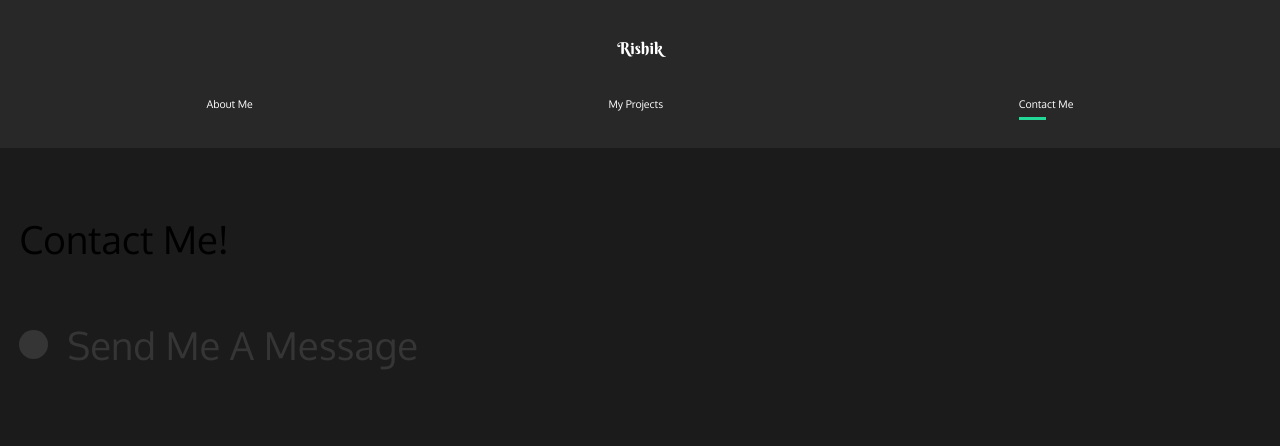
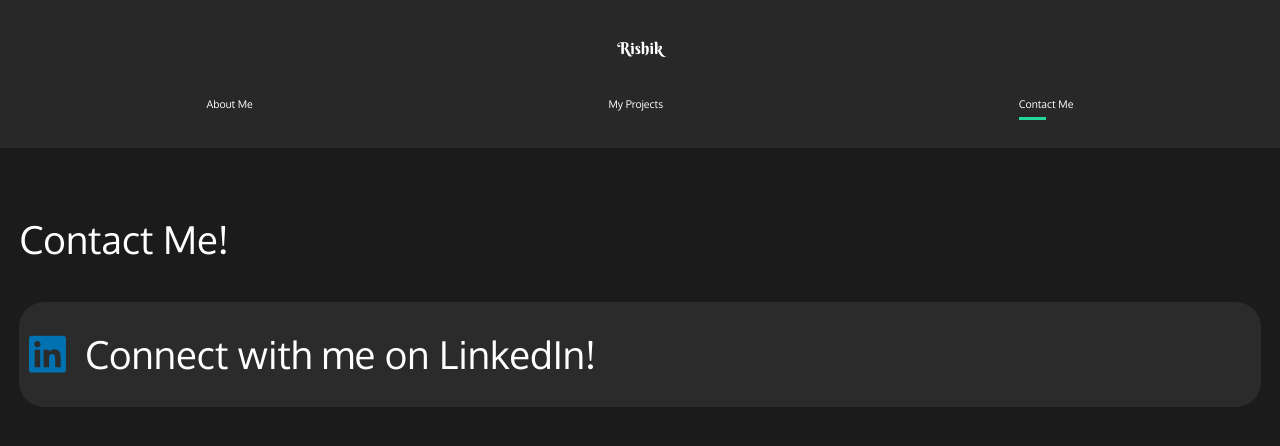
Before and after one commit to blazepower/portfolio, a React (Create React App) app: page /contact in a window 1280 px wide. Shown: the top 446 px of the page. Built offline with nearby package versions, Linux system fonts and the light colour scheme.

Commit message:
added some contact info

```diff
--- a/src/components/SkillsSection.js
+++ b/src/components/SkillsSection.js
@@ -11,7 +11,7 @@ import { Description, Layout } from "../styles";
 import styled from "styled-components";
 import { faTerminal } from "@fortawesome/free-solid-svg-icons";
 import { useScroll } from "../hooks/useScroll";
-import { fade, scrollReveal } from "../animation";
+import { scrollReveal } from "../animation";
 
 function Card({ Icon, Title, Content }) {
   return (
--- a/src/pages/Contact.js
+++ b/src/pages/Contact.js
@@ -2,6 +2,8 @@ import React from "react";
 import { motion } from "framer-motion";
 import { pageAnimation, titleAnim } from "../animation";
 import styled from "styled-components";
+import { FontAwesomeIcon } from "@fortawesome/react-fontawesome";
+import { faLinkedin, faLinkedinIn } from "@fortawesome/free-brands-svg-icons";
 
 const Contact = () => {
   return (
@@ -18,9 +20,15 @@ const Contact = () => {
       </Title>
       <div>
         <Hide>
-          <Social variants={titleAnim}>
-            <Circle />
-            <h2>Send Me A Message</h2>
+          <Social
+            variants={titleAnim}
+            href={"http://www.linkedin.com/in/~rishik"}
+            target="_blank"
+            rel="noopener noreferrer"
+          >
+            <FontAwesomeIcon icon={faLinkedin} size={"4x"} color={"#0072b1"} />
+            {/*<Circle />*/}
+            <h2>Connect with me on LinkedIn!</h2>
           </Social>
         </Hide>
       </div>
@@ -41,7 +49,7 @@ const ContactStyle = styled(motion.div)`
 
 const Title = styled.div`
   margin-bottom: 4rem;
-  color: black;
+  color: white;
 
   @media (max-width: 1300px) {
     margin-top: 5rem;
@@ -51,9 +59,14 @@ const Title = styled.div`
 const Hide = styled.div`
   overflow: hidden;
 `;
-const Social = styled(motion.div)`
+const Social = styled(motion.a)`
   display: flex;
   align-items: center;
+  text-decoration: none;
+  color: white;
+  background-color: #2b2b2b;
+  padding: 1rem;
+  border-radius: 25px;
 
   h2 {
     margin: 2rem;
```
